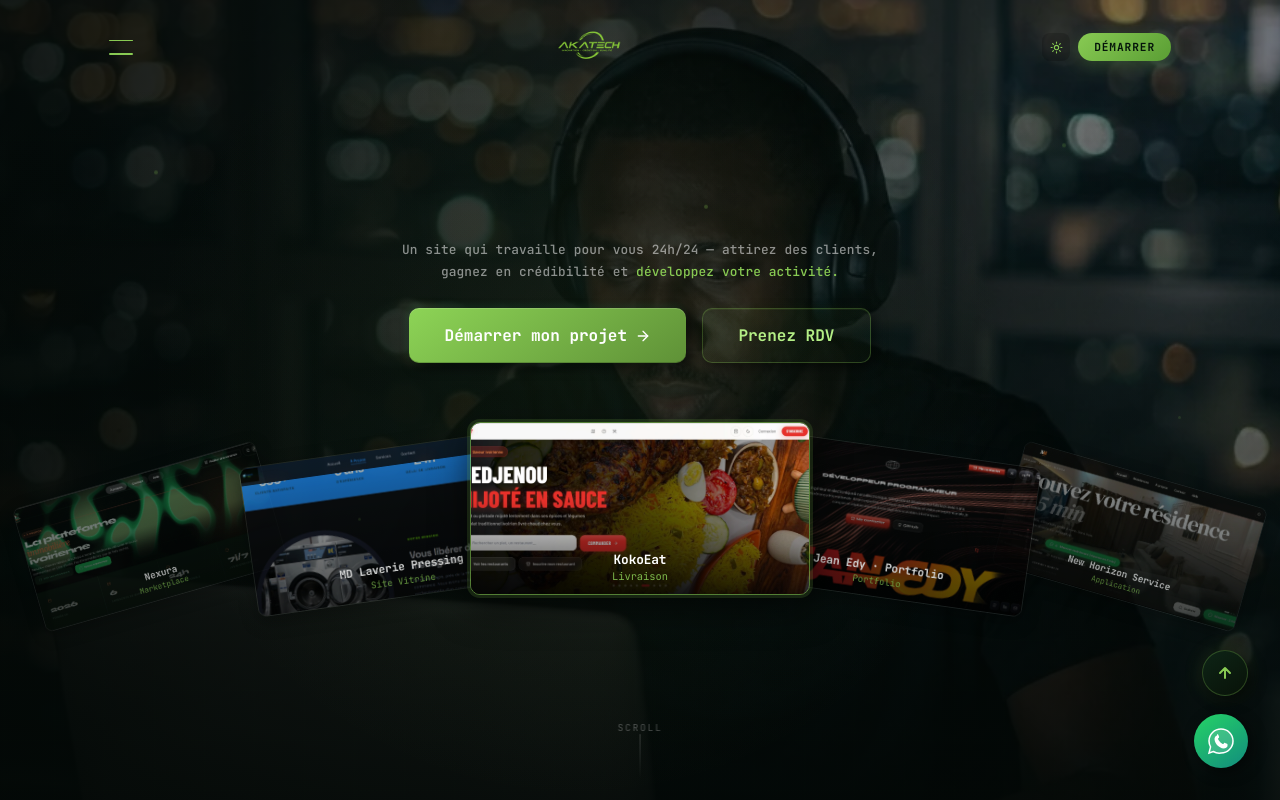
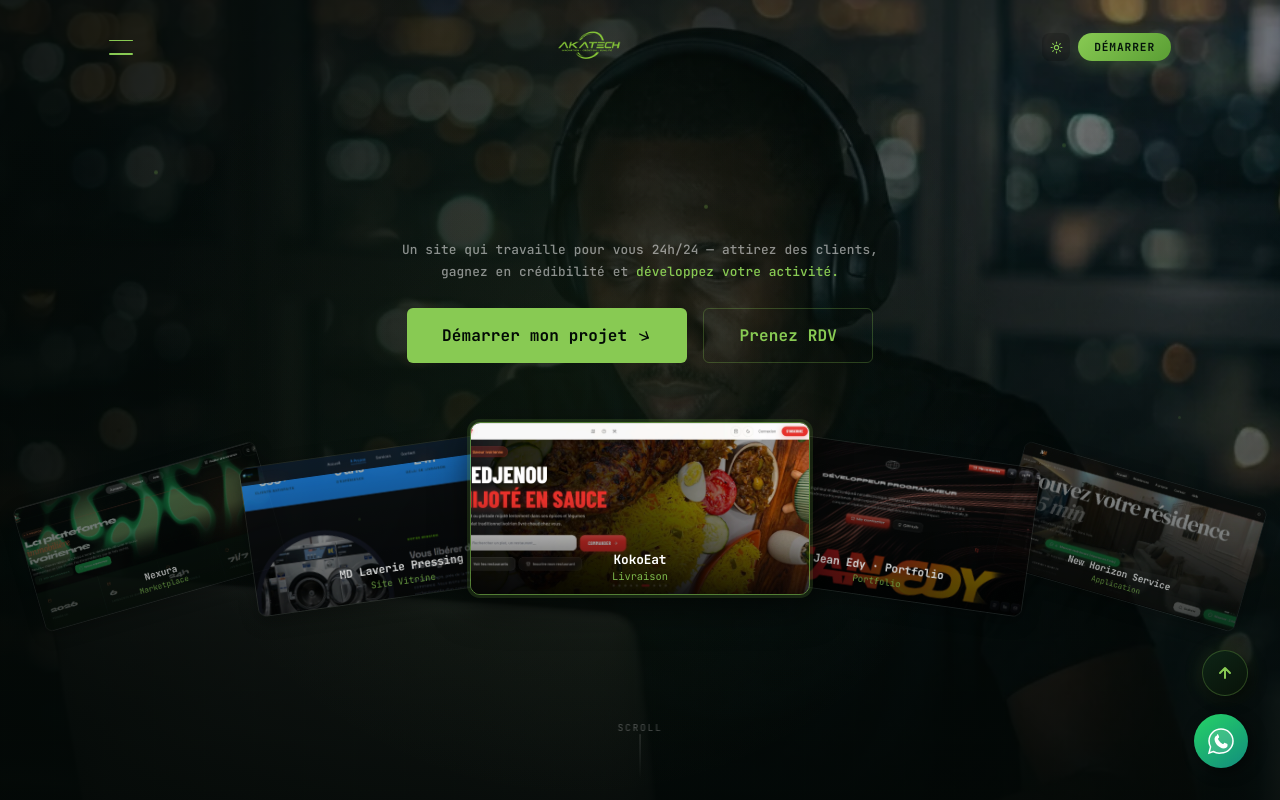
Before and after one commit to wthomasss06-stack/akatech-agencenext, a Next.js app: page / in a window 1280 px wide. Shown: the top 800 px of the page. Built offline with nearby package versions, Linux system fonts and the light colour scheme.

Commit message:
mise a jour6

```diff
--- a/app/HomeClientDesktop.js
+++ b/app/HomeClientDesktop.js
@@ -492,7 +492,7 @@ function HoverImageReveal({ items }) {
             <div style={{
               width: 38, height: 38, flexShrink: 0,
               display: 'flex', alignItems: 'center', justifyContent: 'center',
-              transform: hovered === i ? 'rotate(45deg)' : 'rotate(0deg)',
+              transform: hovered === i ? 'rotate(50deg)' : 'rotate(25deg)',
               transition: 'transform .25s cubic-bezier(.22,1,.36,1)',
             }}>
               <svg width="16" height="16" viewBox="0 0 14 14" fill="none">
@@ -821,7 +821,7 @@ function DomaineCard({ n, Icon, title, desc, tag, img, index, inView }) {
       onMouseEnter={onEnter}
       onMouseLeave={onLeave}
       onMouseMove={onMouseMove}
-      style={{ background: T.bgAlt, padding: '2.2rem', position: 'relative', overflow: 'visible', cursor: 'default' }}
+      style={{ background: T.card, padding: '2.2rem', position: 'relative', overflow: 'visible', cursor: 'default' }}
     >
       {/* Glow hover */}
       <div style={{
--- a/app/globals.css
+++ b/app/globals.css
@@ -14,9 +14,8 @@
 
   --border: rgba(136,202,83,.14);
   --border2: rgba(136,202,83,.28);
-  --skeu-shadow: 8px 8px 20px #010402, -4px -4px 14px rgba(136,202,83,.06);
-  --glow: 0 0 30px rgba(136,202,83,.25);
-  --glow-lg: 0 0 60px rgba(136,202,83,.3), 0 0 120px rgba(136,202,83,.1);
+  --glow: 0 0 24px rgba(136,202,83,.18);
+  --glow-lg: 0 0 48px rgba(136,202,83,.22), 0 0 96px rgba(136,202,83,.08);
   --text-main: rgba(255,255,255,.85);
   --text-sub: rgba(255,255,255,.5);
   --text-muted: rgba(255,255,255,.3);
@@ -45,82 +44,112 @@ img { max-width: 100%; display: block; object-fit: cover; }
 body.light-mode ::-webkit-scrollbar-track { background: #f0f0f0; }
 body.light-mode ::-webkit-scrollbar-thumb { background: #5f9137; }
 
-/* Skeuomorphic Card */
+/* Card — minimaliste */
 .sku-card {
   background: var(--bg-dark-card);
-  box-shadow: var(--skeu-shadow);
   border: 1px solid var(--border);
-  border-radius: 18px;
-  transition: all .3s cubic-bezier(.22,1,.36,1);
+  border-radius: 12px;
+  transition: border-color .25s, transform .25s;
 }
 .sku-card:hover {
-  box-shadow: 10px 10px 28px #010402, -4px -4px 18px rgba(136,202,83,.1), var(--glow);
   border-color: var(--border2);
-  transform: translateY(-4px);
+  transform: translateY(-3px);
 }
 body.light-mode .sku-card {
   background: #ffffff !important;
-  box-shadow: 0 2px 14px rgba(0,0,0,.07) !important;
   border-color: rgba(0,0,0,.08) !important;
 }
 body.light-mode .sku-card:hover {
-  box-shadow: 0 6px 24px rgba(0,0,0,.1) !important;
-  border-color: rgba(22,163,74,.25) !important;
+  border-color: rgba(22,163,74,.3) !important;
 }
 
-/* Buttons */
+/* ══════════════════════════════════════════════
+   BUTTONS — Minimaliste + Flèche pivot
+   Repos: 25° | Hover: 50°
+══════════════════════════════════════════════ */
+
+/* Flèche pivot — s'applique à tout SVG/icon direct dans le bouton */
+.btn-raised > svg,
+.btn-raised > .btn-arrow,
+.btn-ghost > svg,
+.btn-ghost > .btn-arrow {
+  transition: transform .35s cubic-bezier(.22,1,.36,1);
+  transform: rotate(25deg);
+  flex-shrink: 0;
+}
+.btn-raised:hover > svg,
+.btn-raised:hover > .btn-arrow,
+.btn-ghost:hover > svg,
+.btn-ghost:hover > .btn-arrow {
+  transform: rotate(50deg);
+}
+
 .btn-raised {
   display: inline-flex;
   align-items: center;
-  gap: .5rem;
-  padding: .85rem 2rem;
-  background: linear-gradient(145deg,#8dd456,#5f9137);
-  color: #fff;
+  gap: .55rem;
+  padding: .82rem 1.85rem;
+  background: var(--g1);
+  color: #020a05;
   font-family: 'JetBrains Mono', monospace;
   font-weight: 700;
-  font-size: .9rem;
-  border-radius: 10px;
+  font-size: .88rem;
+  border-radius: 6px;
   border: none;
   cursor: pointer;
-  box-shadow: 4px 4px 12px rgba(0,0,0,.6), -2px -2px 8px rgba(100,255,150,.12), inset 0 1px 0 rgba(255,255,255,.15), inset 0 -1px 0 rgba(0,0,0,.2);
-  transition: all .22s;
+  box-shadow: none;
+  transition: background .2s, transform .22s, box-shadow .22s;
   position: relative;
-  overflow: hidden;
   text-decoration: none;
+  letter-spacing: .01em;
 }
-.btn-raised::after {
-  content: '';
-  position: absolute;
-  inset: 0;
-  background: linear-gradient(120deg,transparent 30%,rgba(255,255,255,.15) 50%,transparent 70%);
-  transform: translateX(-100%);
-  transition: .4s;
+.btn-raised::after { display: none; }
+.btn-raised:hover {
+  background: var(--g2);
+  transform: translateY(-2px);
+  box-shadow: 0 8px 22px rgba(136,202,83,.22);
 }
-.btn-raised:hover { transform: translateY(-2px); box-shadow: 6px 6px 18px rgba(0,0,0,.7), -2px -2px 10px rgba(100,255,150,.15), var(--glow); }
-.btn-raised:hover::after { transform: translateX(100%); }
-.btn-raised:active { transform: translateY(1px); }
+.btn-raised:active { transform: translateY(0); }
 
 .btn-ghost {
   display: inline-flex;
   align-items: center;
-  gap: .5rem;
-  padding: .85rem 2rem;
-  background: linear-gradient(145deg, rgba(136,202,83,.06), rgba(136,202,83,.02));
-  color: var(--g5);
+  gap: .55rem;
+  padding: .82rem 1.85rem;
+  background: transparent;
+  color: var(--g1);
   font-family: 'JetBrains Mono', monospace;
   font-weight: 700;
-  font-size: .9rem;
-  border-radius: 10px;
+  font-size: .88rem;
+  border-radius: 6px;
   border: 1px solid var(--border2);
-  box-shadow: 4px 4px 12px rgba(0,0,0,.5), -2px -2px 8px rgba(136,202,83,.04), inset 0 1px 0 rgba(136,202,83,.08);
+  box-shadow: none;
   cursor: pointer;
-  transition: all .22s;
+  transition: border-color .22s, color .22s, background .22s, transform .22s;
   text-decoration: none;
+  letter-spacing: .01em;
 }
 .btn-ghost:hover {
-  background: linear-gradient(145deg, rgba(136,202,83,.12), rgba(136,202,83,.04));
-  box-shadow: 4px 4px 14px rgba(0,0,0,.6), var(--glow);
+  background: rgba(136,202,83,.07);
+  border-color: var(--g1);
   transform: translateY(-2px);
+}
+
+body.light-mode .btn-raised {
+  background: #5f9137;
+  color: #ffffff;
+}
+body.light-mode .btn-raised:hover {
+  background: #4e7a2c;
+  box-shadow: 0 8px 22px rgba(95,145,55,.18);
+}
+body.light-mode .btn-ghost {
+  color: #5f9137;
+  border-color: rgba(95,145,55,.35);
+}
+body.light-mode .btn-ghost:hover {
+  background: rgba(95,145,55,.07);
+  border-color: #5f9137;
 }
 
 /* Ghost Title — texte fantôme en contour superposé au h2/h1.
@@ -450,8 +479,7 @@ section[style*="9rem 5%"][style*="#060e09"] {
 
 /* ══════════════════════════════════════
    CTA UNIQUE — bouton cercle + flèche
-   Mécanisme repris de StaggeredMenu :
-   cercle bordé → flèche pivote 75° + se remplit en vert au hover
+   Repos: 25° | Hover: 50° — minimaliste
 ══════════════════════════════════════ */
 .cta-circle-btn {
   display: inline-flex;
@@ -493,11 +521,14 @@ body.light-mode .cta-circle-arrow {
   border-color: rgba(22,163,74,.3);
   color: #5f9137;
 }
+.cta-circle-arrow {
+  transform: rotate(25deg);
+}
 .cta-circle-btn:hover .cta-circle-arrow {
   border-color: var(--g1);
   background: var(--g1);
   color: #020a05;
-  transform: rotate(75deg);
+  transform: rotate(50deg);
 }
 body.light-mode .cta-circle-btn:hover .cta-circle-arrow {
   border-color: #5f9137;
--- a/components/layout/CardNav.css
+++ b/components/layout/CardNav.css
@@ -133,8 +133,8 @@ nav.aka-card-nav {
   color: var(--card-text); margin: 0;
 }
 
-.aka-link-arrow { width: 16px; height: 16px; opacity: 0.5; transition: opacity 0.2s; flex-shrink: 0; }
-.aka-card-link:hover .aka-link-arrow { opacity: 1; }
+.aka-link-arrow { width: 16px; height: 16px; opacity: 0.5; transform: rotate(25deg); transition: opacity 0.2s, transform .3s cubic-bezier(.22,1,.36,1); flex-shrink: 0; }
+.aka-card-link:hover .aka-link-arrow { opacity: 1; transform: rotate(50deg); }
 
 /* ── Texte du lien + ghost-cycle (même mécanique que sm-panel-item) ── */
 .aka-card-link-textWrap { position: relative; display: flex; flex-direction: column; }
--- a/components/layout/StaggeredMenu.css
+++ b/components/layout/StaggeredMenu.css
@@ -268,6 +268,7 @@
   border: 1.5px solid rgba(242,237,232,.2);
   color: #f2ede8;
   opacity: .4;
+  transform: rotate(25deg);
   transition:
     border-color .25s,
     color .25s,
@@ -285,7 +286,7 @@
   color: #020a05;
   background: #88ca53;
   opacity: 1;
-  transform: rotate(45deg);
+  transform: rotate(50deg);
 }
 .light-mode .sm-panel-item:hover .sm-panel-item-arrow,
 .light-mode .sm-panel-item--active .sm-panel-item-arrow {
--- a/components/ui/index.js
+++ b/components/ui/index.js
@@ -399,7 +399,7 @@ export function SectionCTA({ message, cta, href = 'https://wa.me/2250142507750',
 
   if (variant === 'strong') return (
     <motion.section ref={ref} initial={{ opacity: 0 }} animate={inView ? { opacity: 1 } : {}}
-      style={{ padding: '5rem 5%', background: 'linear-gradient(135deg,#0a1a0e,#041008)', position: 'relative', overflow: 'hidden', textAlign: 'center' }}>
+      style={{ padding: '5rem 5%', background: T.bg, borderTop: `1px solid ${T.border}`, position: 'relative', overflow: 'hidden', textAlign: 'center' }}>
       <div style={{ position: 'absolute', top: '50%', left: '50%', transform: 'translate(-50%,-50%)', width: 600, height: 600, borderRadius: '50%', background: 'radial-gradient(circle,rgba(136,202,83,.10),transparent 65%)', pointerEvents: 'none' }} />
       <div className="grid-bg" style={{ position: 'absolute', inset: 0, opacity: .18 }} />
       <div style={{ position: 'relative', zIndex: 1, maxWidth: 680, margin: '0 auto' }}>
--- a/lib/theme.js
+++ b/lib/theme.js
@@ -52,7 +52,7 @@ export function ThemeProvider({ children }) {
   const T = {
     light,
     bg: light ? 'var(--bg-light)' : 'var(--bg-dark)',
-    bgAlt: light ? 'var(--bg-light-card)' : 'var(--bg-dark-card)',
+    bgAlt: light ? 'var(--bg-light)' : 'var(--bg-dark)',
     card: light ? 'var(--bg-light-card)' : 'var(--bg-dark-card)',
     textMain: light ? '#111111' : 'rgba(255,255,255,.85)',
     textSub: light ? '#444444' : 'rgba(255,255,255,.5)',
```
